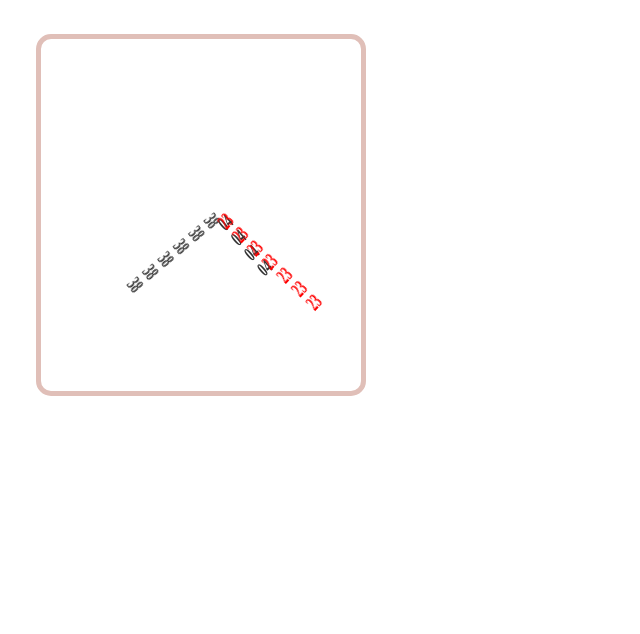
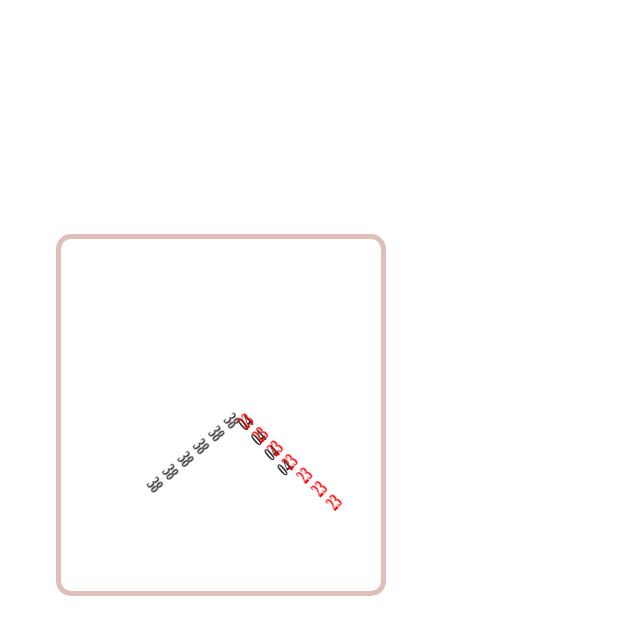
Before and after one commit to joshi-exe/test-pages, a plain HTML site: page index.html in a window 1280 px wide. Shown: the whole page, without its empty margins (0-640 px from the left). Drawn offline with Linux system fonts and the light colour scheme.

Commit message:
Update index.html

```diff
--- a/index.html
+++ b/index.html
@@ -14,8 +14,8 @@
       transform: rotate(90deg); /* Rotate 90 degrees to the right */
       border: 5px solid #E0BFB8; /* rose gold hex */
       border-radius: 15px;
-      margin-top: 50px;
-      margin-left: 20px;
+      margin-top: 250px;
+      margin-left: 40px;
     }
 
     .hand {
```
